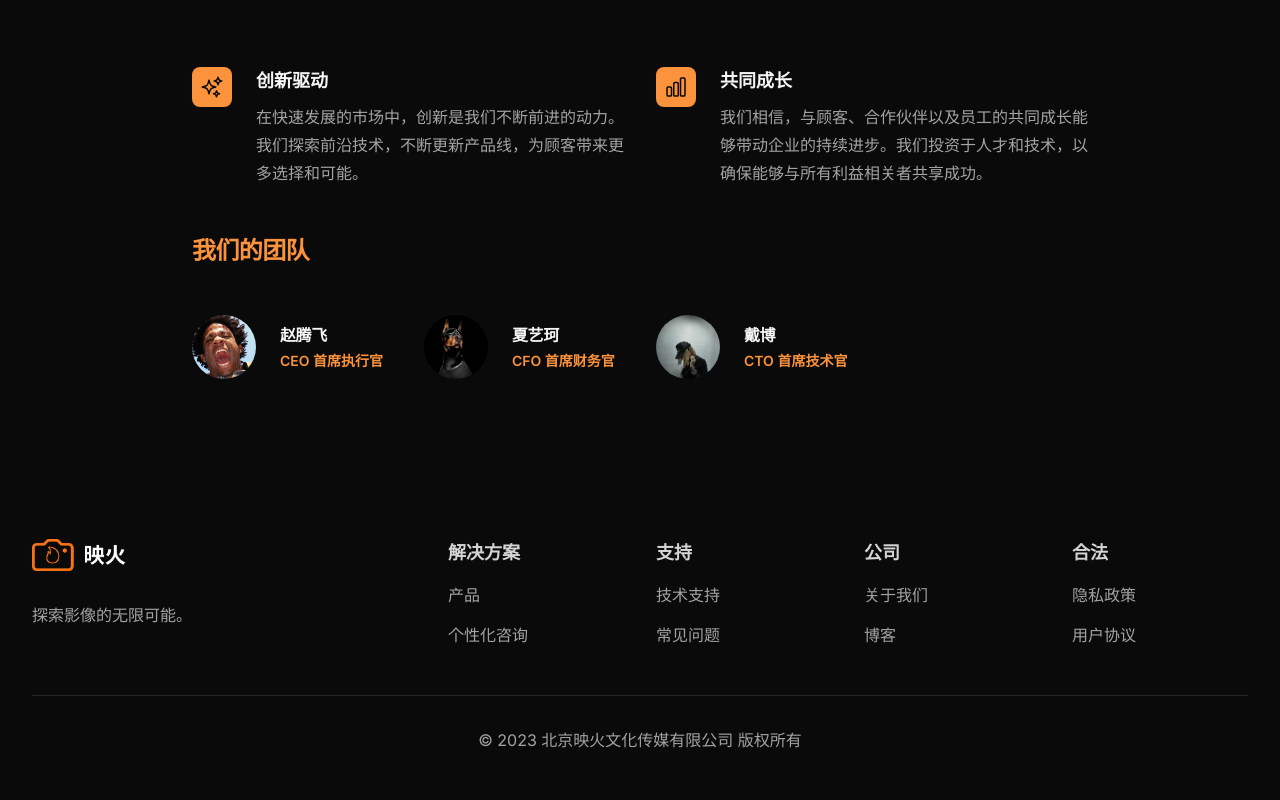
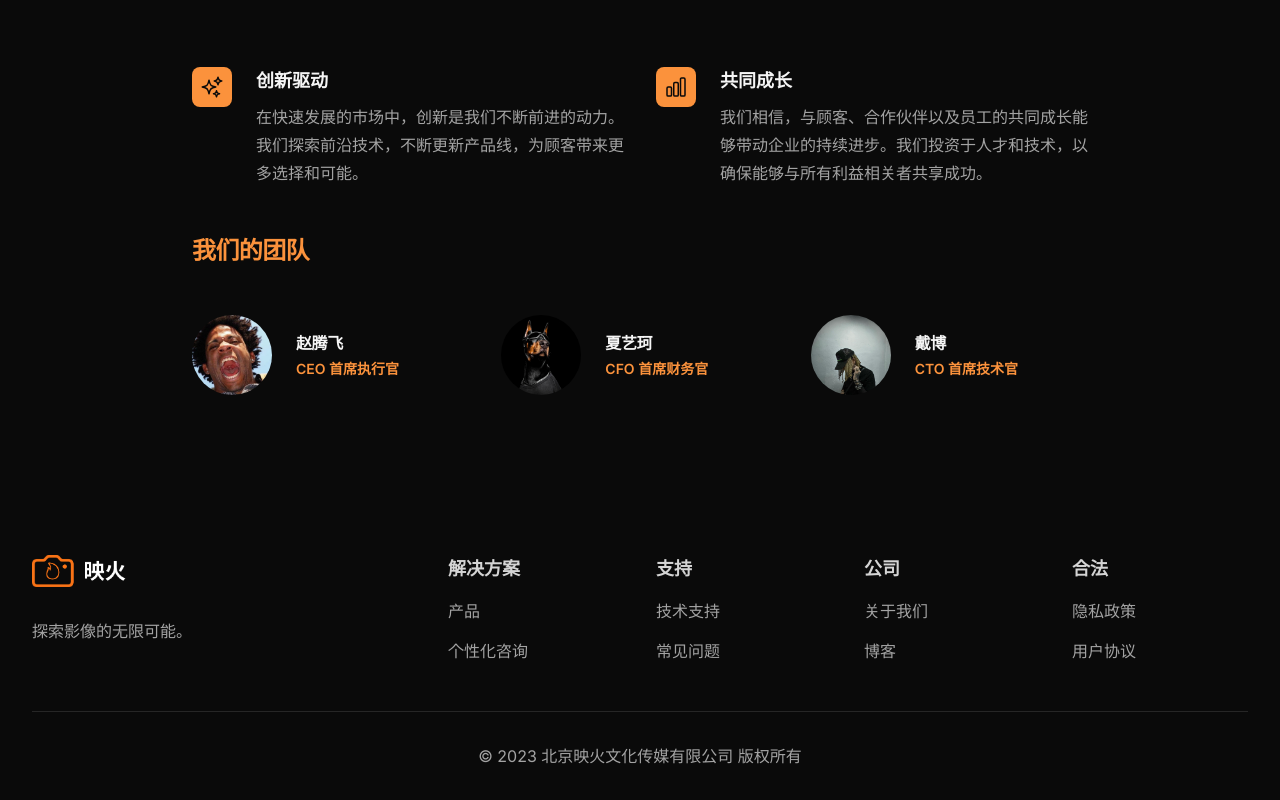
Before and after one commit to dabaz-diebold-dai/yinghuo, a Next.js app: page /about in a window 1280 px wide. Shown: the part 1158-1958 px from the top of the page. Built offline with nearby package versions, Linux system fonts and the light colour scheme.

Commit message:
Update AboutArticle.tsx

```diff
--- a/components/sections/about/AboutArticle.tsx
+++ b/components/sections/about/AboutArticle.tsx
@@ -45,11 +45,11 @@ export default function AboutArticle() {
             我们的团队
           </p>
           <div className="mt-12 mx-auto max-w-7xl">
-            <ul role="list" className="grid gap-x-8 gap-y-8 grid-cols-4">
+            <ul role="list" className="grid gap-x-8 gap-y-8 grid-cols-1 md:grid-cols-3">
               {people.map((person) => (
                 <li key={person.name}>
                   <div className="flex items-center gap-x-6">
-                    <img className="h-16 w-16 rounded-full" src={person.imageUrl} alt={person.name} />
+                    <img className="h-16 w-16 md:h-20 md:w-20 rounded-full" src={person.imageUrl} alt={person.name} />
                     <div>
                       <h3 className="text-base font-semibold leading-7 tracking-tight text-neutral-100">{person.name}</h3>
                       <p className="text-sm font-semibold leading-6 text-orange-400">{person.role}</p>
```
